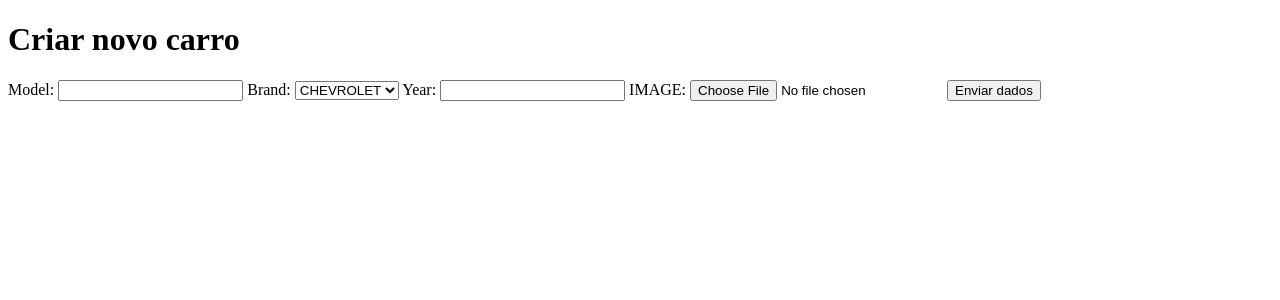
After one commit to JoaoGFurtadoSousa/Cars, a Django app: page /create/ in a window 1280 px wide. The commit adds this page. Shown: the top 300 px of the page. Run offline with Django 5.2, Linux system fonts and the light colour scheme.

Commit message:
aprendendo sobre forms

```diff
--- a/cars/admin.py
+++ b/cars/admin.py
@@ -4,5 +4,5 @@ from .models import Cars
 
 @admin.register(Cars)
 class CarsAdmin(admin.ModelAdmin):
-    list_display = ('model','brand','year',)
+    list_display = ('model','brand','year','image',)
     search_fields = ('model',)
--- /dev/null
+++ b/cars/forms.py
@@ -0,0 +1,5 @@
+from django import forms
+
+class FormsCar(forms.Form):
+    model = forms.CharField(max_length=50)
+    year = forms.IntegerField()
--- a/cars/models.py
+++ b/cars/models.py
@@ -11,8 +11,9 @@ BRANDS = (
 
 class Cars(models.Model):
     model = models.CharField(max_length=50)
-    brand = models.CharField(choices= BRANDS, max_length=20)
+    brand = models.CharField(choices= BRANDS, max_length=20, default='Chevrolet')
     year = models.IntegerField()
+    image = models.ImageField(upload_to='media', null = True, blank = True)
 
 
     def __str__(self):
--- /dev/null
+++ b/cars/templates/create_new_car.html
@@ -0,0 +1,30 @@
+<!DOCTYPE html>
+<html lang="en">
+<head>
+    <meta charset="UTF-8">
+    <meta name="viewport" content="width=device-width, initial-scale=1.0">
+    <title>Document</title>
+</head>
+<body>
+    <h1>Criar novo carro</h1>
+    {% block content %}
+    <form method="POST" action="{% url 'create_new_car' %}" enctype="multipart/form-data">
+        {% csrf_token %}
+        <label> Model: </label>
+            <input type="text" name="model">
+        <label> Brand: </label>
+            <select id="brand" name="brand">
+                <option value="chevrolet">CHEVROLET</option>
+                <option value="ford">FORD</option>
+                <option value="nissan">NISSAN</option>
+                <option value="citroen">CITROEN</option>
+            </select>
+        <label> Year: </label>
+            <input type="number" name="year">
+        <label> IMAGE: </label>
+            <input type="file" name="image" accept="image/*">
+        <button type="submit">Enviar dados</button>
+    </form>
+    {% endblock %}
+</body>
+</html>
--- a/cars/views.py
+++ b/cars/views.py
@@ -1,7 +1,68 @@
 from django.shortcuts import render
 from .models import Cars
+from django.http import HttpResponse
+from .forms import FormsCar
 # Create your views here.
 
 def view_cars(request):
         cars = Cars.objects.all()
         return render(request, 'index.html', {'cars': cars})
+
+def search_car_by_url(request):
+        print(request.method)
+        if request.method=='GET':
+                search_car = request.GET.get('carro_buscado')
+                print(request.GET)
+                print(search_car)
+
+                if search_car:
+                        data = Cars.objects.filter(brand__icontains = search_car)
+                        if len(data)==0:
+                                return HttpResponse('NO RESULTS IN DATABASE')
+                        return render(request,'index.html',{'cars':data})
+
+                else:
+                        data = Cars.objects.all()
+                        return render(request,'index.html',{'cars':data})
+        elif request=='PUT':
+                model = request.PUT.get['model']
+                print(request.PUT)
+                print(model)
+                car_in_db = Cars.objects.get(model = model)
+
+
+
+
+def create_new_car(request):
+        if request.method=='GET':
+                return render(request,'create_new_car.html')
+
+        elif request.method=='POST':
+                model = request.POST.get('model')
+                brand = request.POST.get('brand')
+                year = request.POST.get('year')
+                image = request.FILES.get('image')
+
+                new_car = Cars.objects.create(model = model,
+                brand = brand,
+                year = year,
+                image = image)
+
+                return render(request,'create_new_car.html')
+
+def put_car(request):
+        if request.method=='PUT':
+                model = request.PUT.get['model']
+                car_in_database = Cars.objects.get(model = model)
+                print(model)
+                print(request.PUT)
+
+        return render(request, 'att_car.html')
+
+def create_car_w_forms(request):
+        form = FormsCar()
+        model = request.POST.get('model')
+        year = request.POST['year']
+
+        new_car = Cars.objects.create(model = model, year = year)
+        return render(request, 'forms.html', {'create_car_w_forms':form})
--- a/core/urls.py
+++ b/core/urls.py
@@ -16,10 +16,14 @@ Including another URLconf
 """
 from django.contrib import admin
 from django.urls import path
-from cars.views import view_cars
+from cars.views import view_cars,search_car_by_url, create_new_car, put_car, create_car_w_forms
+from django.conf.urls.static import static, settings
 
 
 urlpatterns = [
     path('admin/', admin.site.urls),
-    path('home/',view_cars),
-]
+    path('home/', search_car_by_url, name = 'search_car_by_url'),
+    path('create/', create_new_car, name = 'create_new_car'),
+    path('att/', put_car, name = 'put_car'),
+    path('create_with_forms/',create_car_w_forms, name = 'criar_carro_com_form'),
+    ] + static(settings.MEDIA_URL, document_root=settings.MEDIA_ROOT)
```
Also changed, not shown: cars/templates/att_car.html (added, +17 -0 lines), cars/templates/forms.html (added, +20 -0 lines), cars/templates/index.html (+53 -6 lines), core/settings.py (+7 -3 lines), cars/migrations/0003_cars_image.py (added), cars/migrations/0004_alter_cars_brand.py (added), db.sqlite3, media/media/2018-06-06-citroen-c3-urban-trail-1.webp (added), media/media/M3WqsFSo-chevrolet_classic_72_edited-jpg.webp (added), media/media/download.jpeg (added), media/media/images.jpeg (added).
